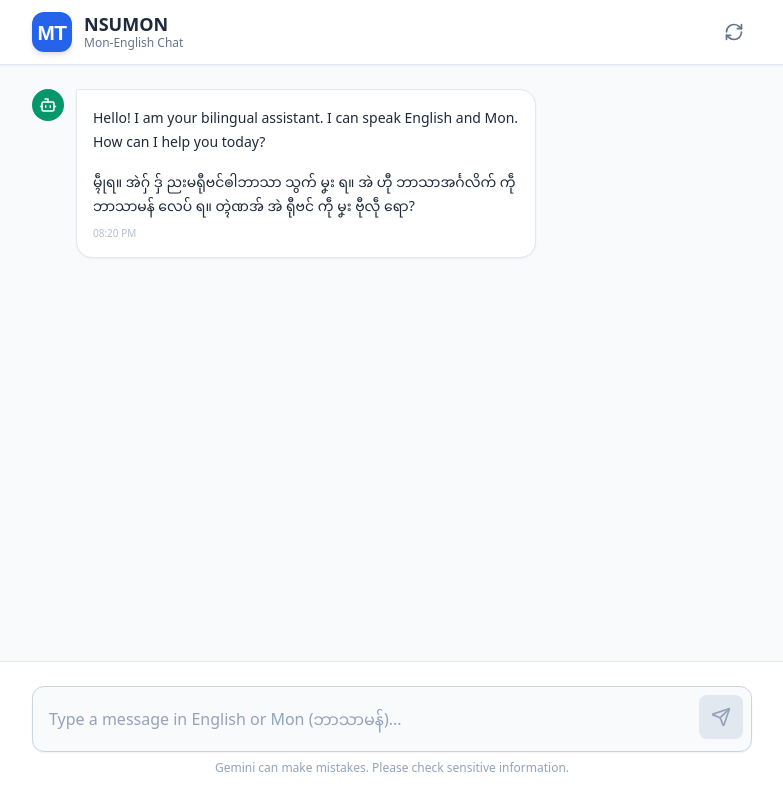
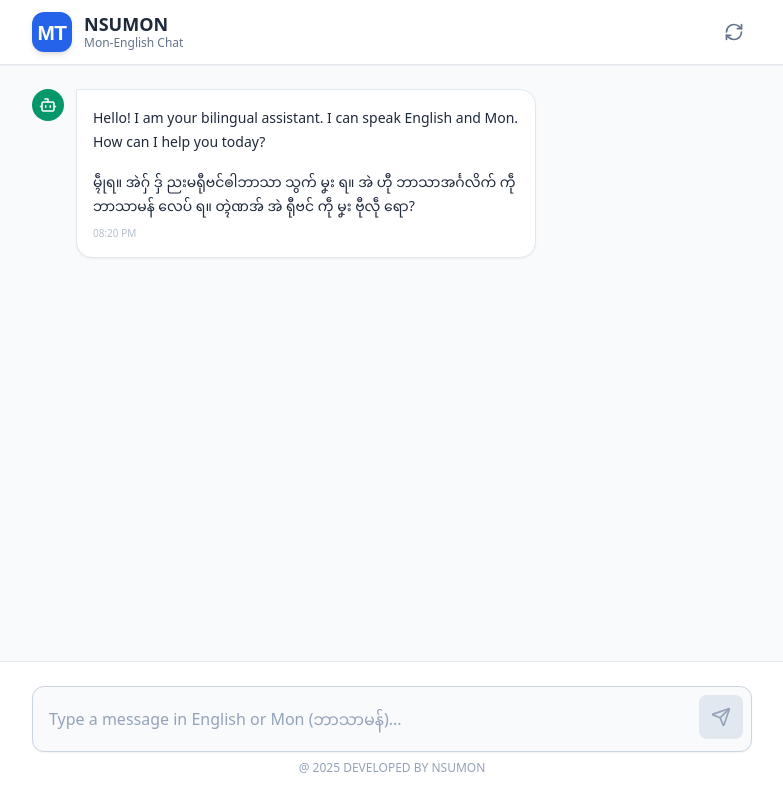
Before and after one commit to fnusuriyausa-dev/monaichat, a React (Vite) app: page / in a window 1280 px wide. Shown: the whole page, without its empty margins (248-1031 px from the left). Built offline with nearby package versions, Linux system fonts and the light colour scheme.

Commit message:
Fix build V4

```diff
--- a/index.html
+++ b/index.html
@@ -20,13 +20,16 @@
   "imports": {
     "react": "https://esm.sh/react@^19.2.3",
     "react-dom/": "https://esm.sh/react-dom@^19.2.3/",
-    "@google/genai": "https://esm.sh/@google/genai@^1.33.0",
+    "react/": "https://esm.sh/react@^19.2.3/",
     "react-markdown": "https://esm.sh/react-markdown@^10.1.0",
+    "lucide-react": "https://esm.sh/lucide-react@^0.561.0",
+    "vite": "https://esm.sh/vite@^7.3.0",
     "@vitejs/plugin-react": "https://esm.sh/@vitejs/plugin-react@^5.1.2",
-    "lucide-react": "https://esm.sh/lucide-react@^0.561.0",
     "@tailwindcss/typography": "https://esm.sh/@tailwindcss/typography@^0.5.19",
-    "vite": "https://esm.sh/vite@^7.3.0",
-    "react/": "https://esm.sh/react@^19.2.3/"
+    "express": "https://esm.sh/express@^5.2.1",
+    "url": "https://esm.sh/url@^0.11.4",
+    "path": "https://esm.sh/path@^0.12.7",
+    "@google/genai": "https://esm.sh/@google/genai@^1.33.0"
   }
 }
 </script>
--- a/src/components/ChatInput.tsx
+++ b/src/components/ChatInput.tsx
@@ -65,7 +65,7 @@ const ChatInput: React.FC<ChatInputProps> = ({ onSend, disabled }) => {
           </button>
         </form>
         <p className="text-center text-xs text-slate-400 mt-2">
-          Gemini can make mistakes. Please check sensitive information.
+          @ 2025 DEVELOPED BY NSUMON
         </p>
       </div>
     </div>
```
Also changed, not shown: src/services/geminiService.ts (+8 -7 lines).
